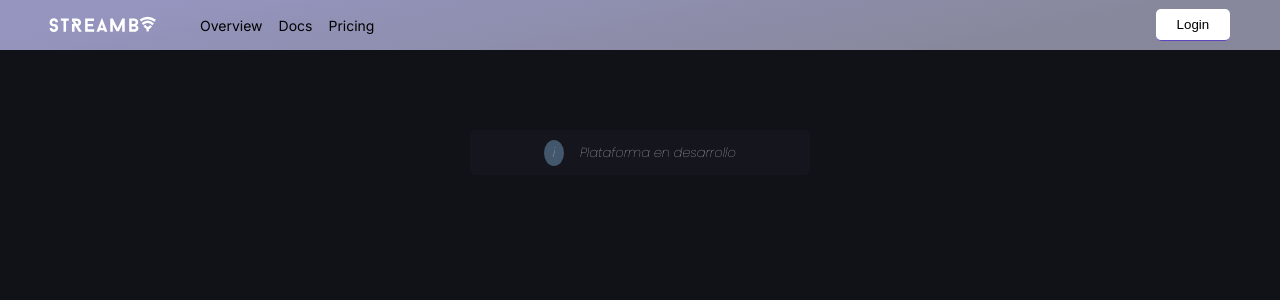
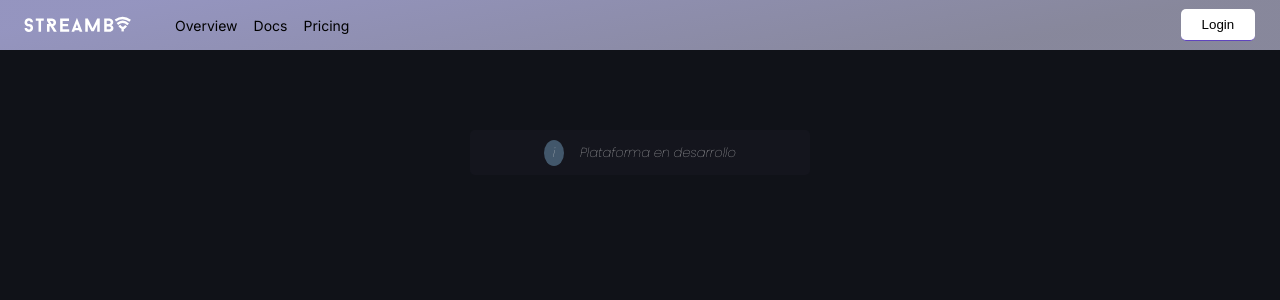
Before and after one commit to GwerhDev/StreamBy-Web, a Next.js app: page / in a window 1280 px wide. Shown: the top 300 px of the page. Built offline with nearby package versions, Linux system fonts and the light colour scheme; no server answers; a web font is replaced by a local one.

Commit message:
NavMenu: styling nav

```diff
--- a/src/components/Navigator.module.css
+++ b/src/components/Navigator.module.css
@@ -4,7 +4,7 @@
   display: flex;
   align-items: center;
   justify-content: space-around;
-  padding-right: 50px;
+  padding-right: 25px;
 }
 
 .logo {
@@ -16,4 +16,5 @@
   align-items: center;
   justify-content: center;
   padding-top: .2rem;
+  margin-left: -25px;
 }
```
